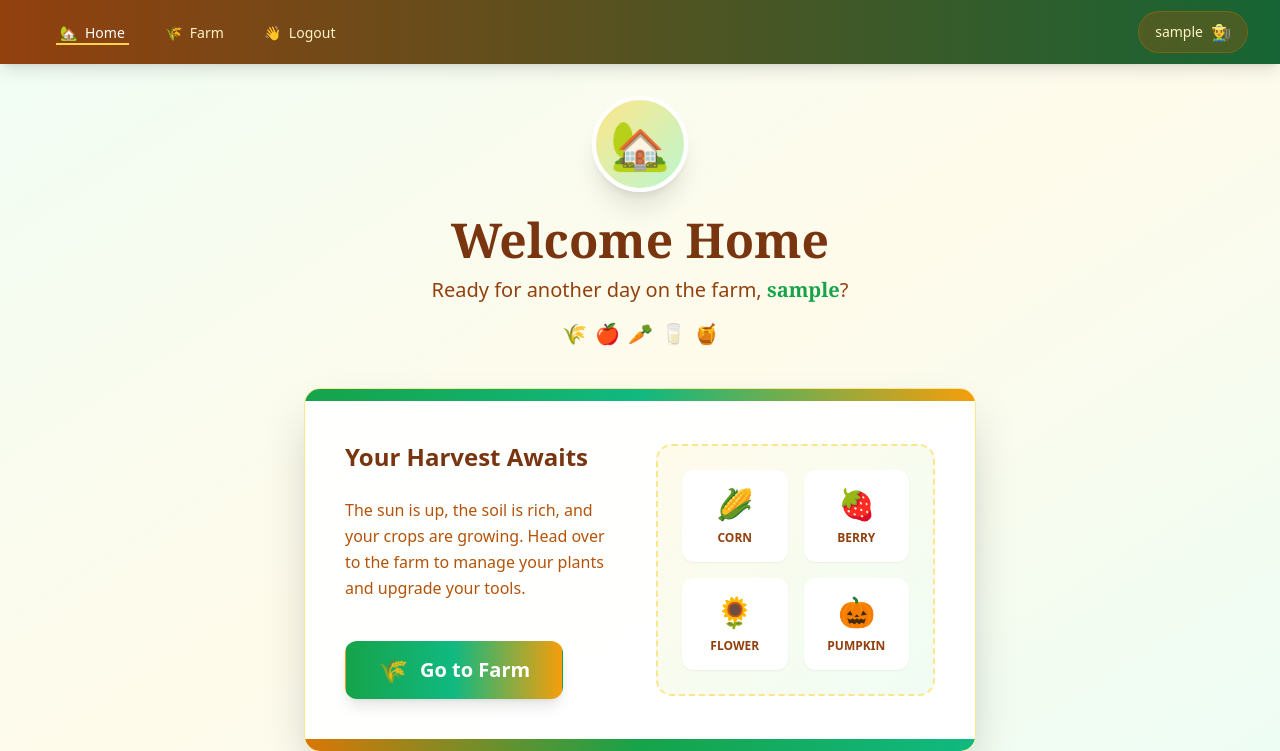
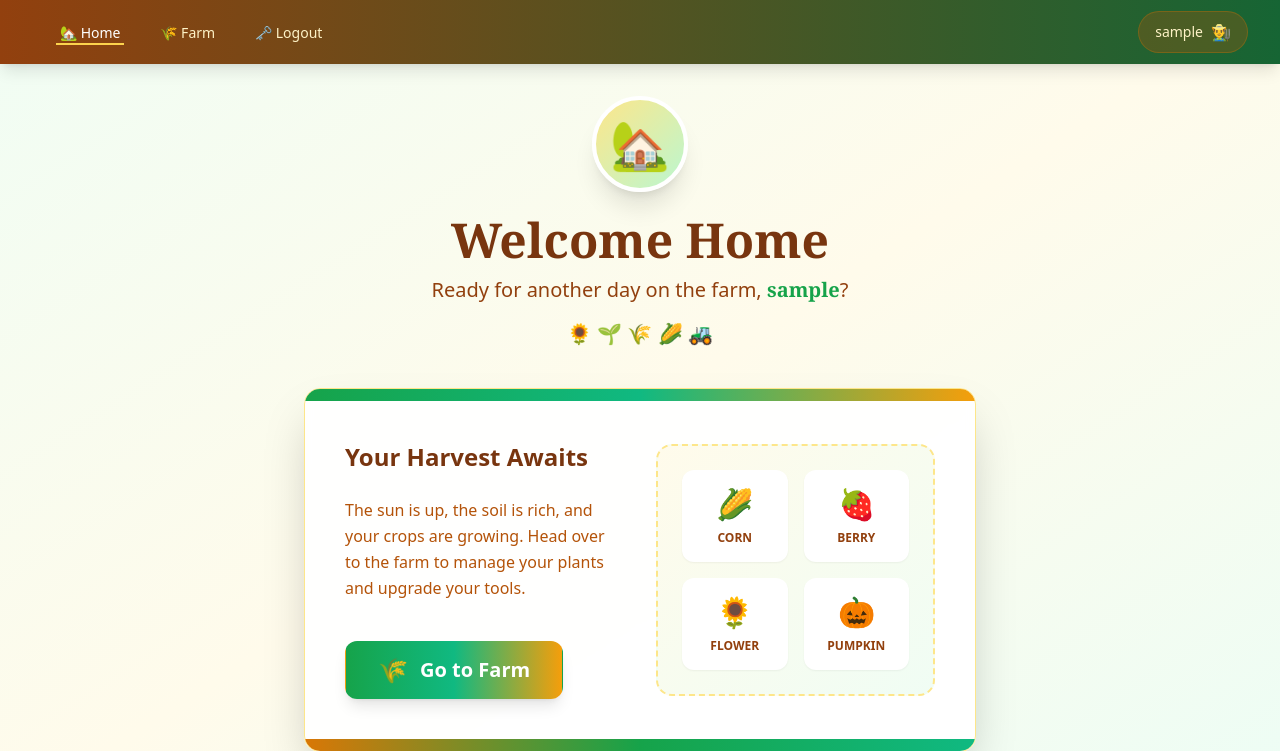
Before and after one commit to wetoyo/yakubian-matrix, a Flask app: page / in a window 1280 px wide. Shown: the top 751 px of the page. Run offline with Flask 3, Linux system fonts and the light colour scheme; the visitor is signed in with stand-in values (Sample User, id 1); some libraries are stand-ins or nearby versions.

Commit message:
more css

```diff
--- a/app/templates/home.html
+++ b/app/templates/home.html
@@ -32,24 +32,24 @@
                         {% if session.get('username') %}
                         <a href="{{ url_for('disp_homepage') }}"
                             class="border-amber-300 text-white inline-flex items-center px-1 pt-1 border-b-2 text-sm font-medium">
-                            <span class="mr-2">🏡</span> Home
+                            🏡 Home
                         </a>
                         <a href="{{ url_for('disp_farm') }}"
                             class="border-transparent text-amber-100 hover:text-white hover:border-amber-300 inline-flex items-center px-1 pt-1 border-b-2 text-sm font-medium transition-colors duration-200">
-                            <span class="mr-2">🌾</span> Farm
+                            🌾 Farm
                         </a>
                         <a href="{{ url_for('auth.logout_get') }}"
                             class="border-transparent text-amber-100 hover:text-white hover:border-amber-300 inline-flex items-center px-1 pt-1 border-b-2 text-sm font-medium transition-colors duration-200">
-                            <span class="mr-2">👋</span> Logout
+                            🗝️ Logout
                         </a>
                         {% else %}
                         <a href="{{ url_for('auth.login_get') }}"
                             class="border-transparent text-amber-100 hover:text-white hover:border-amber-300 inline-flex items-center px-1 pt-1 border-b-2 text-sm font-medium transition-colors duration-200">
-                            <span class="mr-2">🚜</span> Login
+                           🚜 Login
                         </a>
                         <a href="{{ url_for('auth.signup_get') }}"
                             class="border-transparent text-amber-100 hover:text-white hover:border-amber-300 inline-flex items-center px-1 pt-1 border-b-2 text-sm font-medium transition-colors duration-200">
-                            <span class="mr-2">🌱</span> Signup
+                            🌱 Signup
                         </a>
                         {% endif %}
                     </div>
@@ -73,7 +73,7 @@
             {% for category, message in messages %}
             <div
                 class="p-4 rounded-xl border-l-4 {{ 'bg-red-50 text-red-800 border-red-500' if category == 'error' else 'bg-green-50 text-green-800 border-green-500' }} flex items-start shadow-lg">
-                <p class="mt-1">{{ message }}</p>
+                <p>{{ message }}</p>
                 <button onclick="this.parentElement.remove()" class="ml-auto text-gray-500 hover:text-gray-700">
                     <span class="text-xl">×</span>
                 </button>
@@ -95,11 +95,7 @@
                             class="text-green-600 font-bold font-serif">{{ username }}</span>?</p>
 
                     <div class="mt-4 flex justify-center space-x-2">
-                        <span class="text-xl">🌾</span>
-                        <span class="text-xl">🍎</span>
-                        <span class="text-xl">🥕</span>
-                        <span class="text-xl">🥛</span>
-                        <span class="text-xl">🍯</span>
+                        <span class="text-xl">🌻 🌱 🌾 🌽 🚜</span>
                     </div>
                 </div>
 
```
Also changed, not shown: app/templates/farm.html (+6 -6 lines), app/templates/signup.html (+6 -10 lines).
